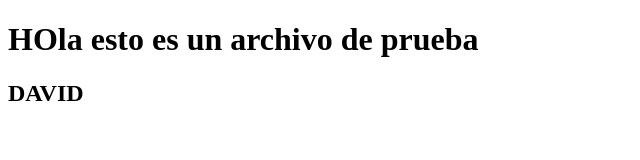
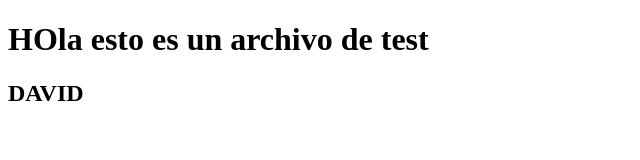
Before and after one commit to dnrz/prueba-uso-git, a plain HTML site: page index.html in a window 1280 px wide. Shown: the whole page, without its empty margins (0-640 px from the left). Drawn offline with Linux system fonts and the light colour scheme.

Commit message:
Cambios en el h1

```diff
--- a/index.html
+++ b/index.html
@@ -7,7 +7,8 @@
     <title>Document</title>
 </head>
 <body>
-    <h1>HOla esto es un archivo de prueba</h1>
+    <h1>HOla esto es un archivo de test
+    </h1>
     <h2>DAVID</h2>
 </body>
 </html>
```
